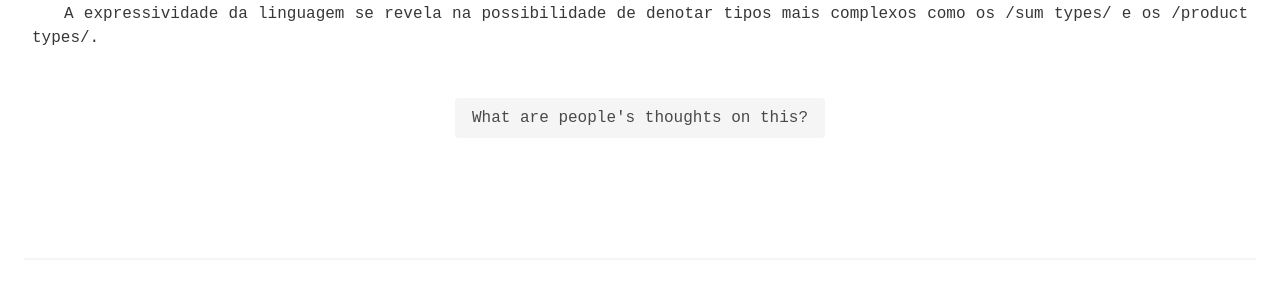
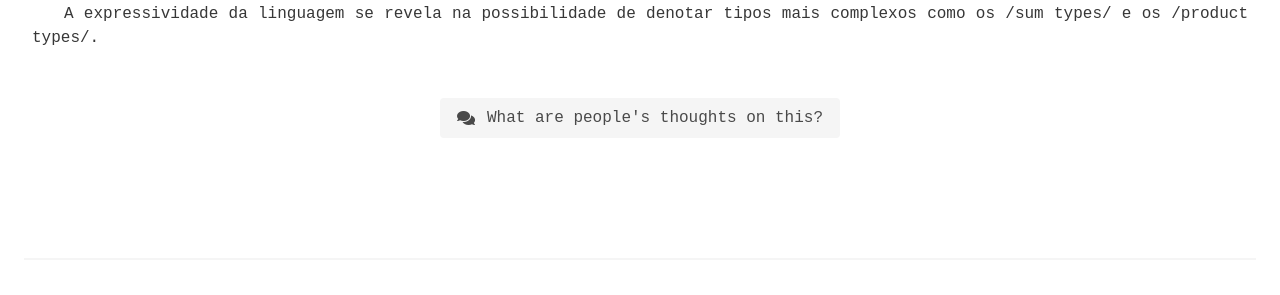
Before and after one commit to rafaelcn/rafaelcn.github.io, a Jekyll site: the page built from _posts/2020-02-07-ocaml-evaluator.md, in a window 1280 px wide. Shown: the part 643-938 px from the top of the page. Built offline with Jekyll 4.4.1, drawn with Linux system fonts in a browser that asks for light colours.

Commit message:
Fix comment icon
Signed-off-by: Rafael Campos Nunes <rafaelnunes@engineer.com>

```diff
--- a/_layouts/post.html
+++ b/_layouts/post.html
@@ -26,7 +26,8 @@
 
     <div class="has-text-centered mt-6" id="disqus-activation-area">
       <button class="button is-default is-light" id="disqus-activation">
-        <i class="fa fa-comments-o"></i> What are people's thoughts on this?
+        <i class="fa fa-comments mr-3" aria-hidden="true"></i>
+        What are people's thoughts on this?
       </button>
     </div>
 
```
